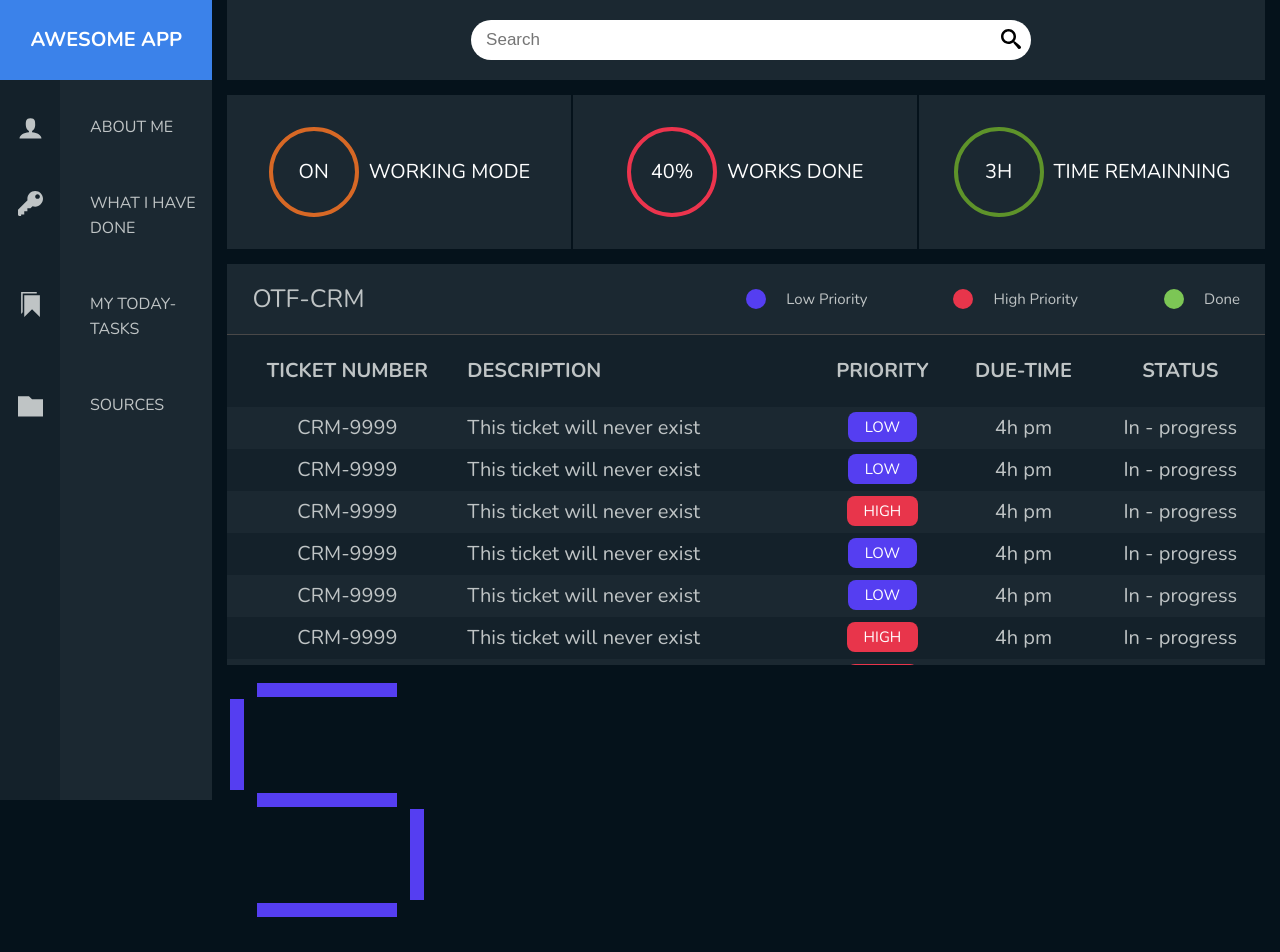
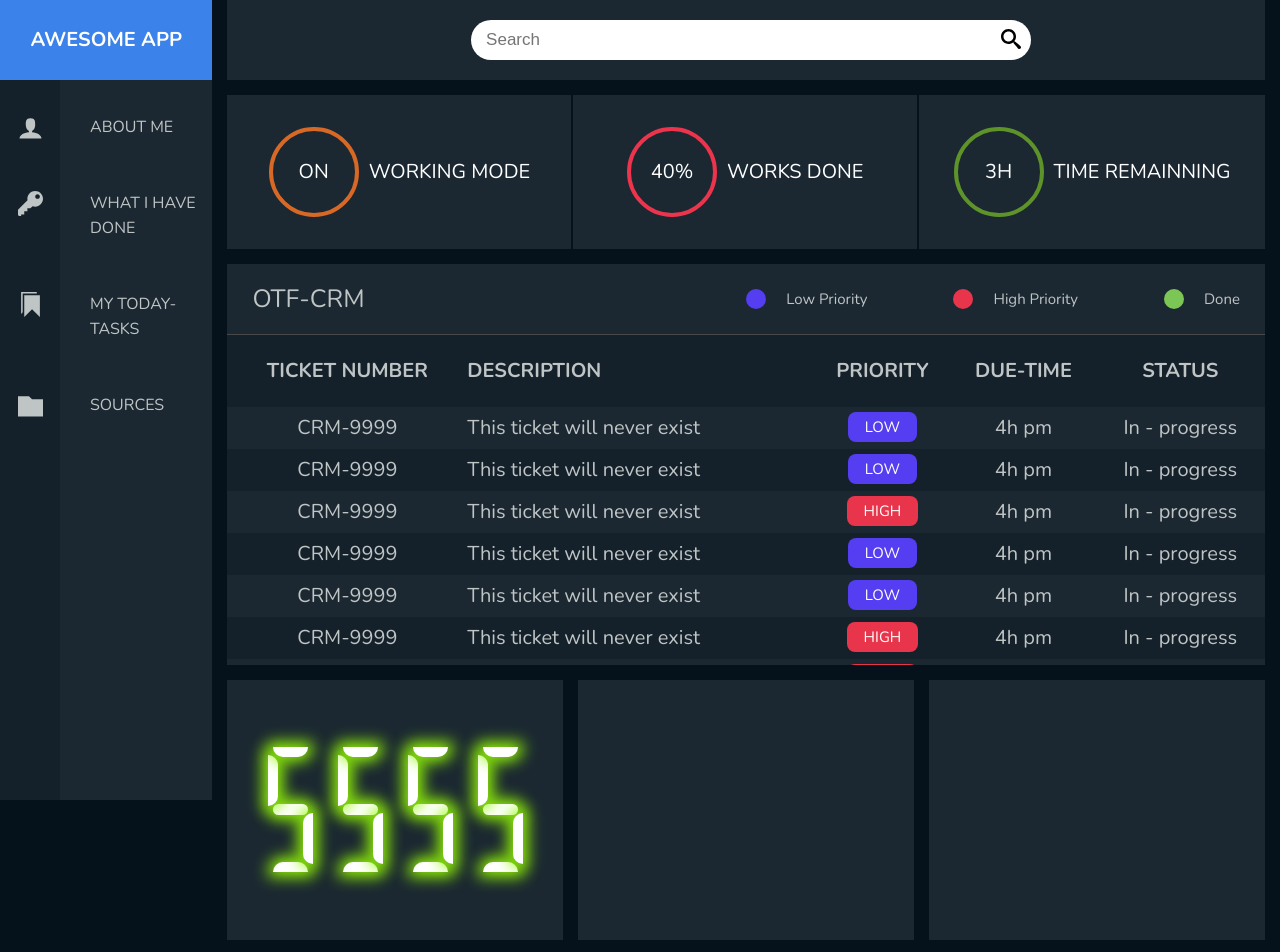
Before and after one commit to buitrungthien/my-own-app, a React (Create React App) app: page / in a window 1280 px wide. Shown: the top 952 px of the page. Built offline with nearby package versions, Linux system fonts and the light colour scheme.

Commit message:
in-progress implementing a timer

```diff
--- a/src/App.js
+++ b/src/App.js
@@ -4,7 +4,7 @@ import SideBar from './Layout/SideBar';
 import Content from './Layout/Content';
 import Statuses from './Components/Statuses';
 import Table from './Components/Table';
-import LEDNumber from './Components/LEDNumber';
+import DigitalClock from './Components/DigitalClock';
 
 function App() {
     return (
@@ -15,7 +15,11 @@ function App() {
                 <Content>
                     <Statuses />
                     <Table />
-          <LEDNumber />
+                    <div className='square-box square-box--1'>
+                        <DigitalClock />
+                    </div>
+                    <div className='square-box square-box--2'></div>
+                    <div className='square-box square-box--3'></div>
                 </Content>
             </div>
         </div>
--- a/src/Components/Avatar/index.js
+++ /dev/null
@@ -1,14 +0,0 @@
-import React from 'react';
-import './styles.scss';
-import myAvatar from '../../images/thien-avatar.jpg';
-
-const avatar = props => (
-    <div className='avatar'>
-        <div className='avatar__shape-box mg-bt-2'>
-            <img src={myAvatar} alt='My-avatar' />
-        </div>
-        <span className='avatar__brif-info'>Name: Trung Thien</span>
-    </div>
-);
-
-export default avatar;
--- a/src/Components/Avatar/styles.scss
+++ /dev/null
@@ -1,31 +0,0 @@
-.avatar {
-    display: flex;
-    flex-direction: column;
-    justify-content: center;
-    align-items: center;
-    padding: 3rem 0;
-    font-size: 1.9rem;
-
-    &__shape-box {
-        width: 25rem;
-        height: 25rem;
-        border-radius: 50%;
-        overflow: hidden;
-
-        img {
-            height: 100%;
-            width: 100%;
-        }
-    }
-
-    &__brif-info {
-        display: block;
-        padding: .5rem 1rem;
-        background-color: var(--primary-font-color);
-        color: black;
-        border-radius: 100px;
-        font-weight: 700;
-        font-family: sans-serif;
-        font-style: italic;
-    }
-}
--- /dev/null
+++ b/src/Components/DigitalClock/index.js
@@ -0,0 +1,17 @@
+import React from 'react';
+import './styles.scss';
+import LEDNumber from '../LEDNumber';
+
+const digitalClock = React.memo(props => {
+
+    return (
+        <div className='digital-clock-wrapper'>
+            <LEDNumber />
+            <LEDNumber />
+            <LEDNumber />
+            <LEDNumber />
+        </div>
+    );
+});
+
+export default digitalClock;
--- /dev/null
+++ b/src/Components/DigitalClock/styles.scss
@@ -0,0 +1,10 @@
+.digital-clock-wrapper {
+    grid-column: 1 / span 1;
+    display: flex;
+    justify-content: center;
+    align-items: center;
+
+    & > *:not(:last-child) {
+        margin-right: 2rem;
+    }
+}
--- a/src/Components/LEDNumber/styles.scss
+++ b/src/Components/LEDNumber/styles.scss
@@ -5,12 +5,12 @@
 
 .led-number {
     display: grid;
-    width: 20rem;
-    height: 30rem;
-    grid-template-columns: repeat(2, 2rem);
-    grid-template-rows: repeat(3, 2rem);
-    column-gap: 16rem;
-    row-gap: 9rem;
+    width: 5rem;
+    height: 13rem;
+    grid-template-columns: repeat(2, 1.5rem);
+    grid-template-rows: repeat(3, 1.5rem);
+    column-gap: 2rem;
+    row-gap: 4.25rem;
     justify-items: center;
     align-items: center;
 
@@ -22,48 +22,58 @@
     &__frag-5,
     &__frag-6 {
         @extend %frag-color;
+
+        &.on {
+            background-color: var(--primary-font-color);
+            box-shadow: var(--neon-shadow);
+        }
     }
 
     &__frag-0 {
         grid-row: 1 / 1;
         grid-column: 1 / -1;
+        border-bottom-left-radius: 1000px;
+        border-bottom-right-radius: 1000px;
     }
 
     &__frag-1 {
         grid-row: 1 / span 2;
         grid-column: 2 / -1;
+        border-top-left-radius: 1000px;
+        border-bottom-left-radius: 1000px;
     }
 
     &__frag-2 {
         grid-row: 2 / span 2;
         grid-column: 2 / -1;
+        border-top-left-radius: 1000px;
+        border-bottom-left-radius: 1000px;
     }
 
     &__frag-3 {
         grid-row: 3 / -1;
         grid-column: 1 / -1;
+        border-top-left-radius: 1000px;
+        border-top-right-radius: 1000px;
     }
 
     &__frag-4 {
         grid-row: 2 / span 2;
         grid-column: 1 / 2;
+        border-top-right-radius: 1000px;
+        border-bottom-right-radius: 1000px;
     }
 
     &__frag-5 {
         grid-row: 1 / span 2;
         grid-column: 1 / 2;
+        border-top-right-radius: 1000px;
+        border-bottom-right-radius: 1000px;
     }
 
     &__frag-6 {
         grid-row: 2 / 2;
         grid-column: 1 / -1;
+        border-radius: 1000px;
     }
 }
-
-.on {
-    background-color: var(--low-priority-color);
-}
-
-.off {
-    background-color: var(--primary-background-color);
-}
--- a/src/Layout/Content/styles.scss
+++ b/src/Layout/Content/styles.scss
@@ -3,7 +3,19 @@
     grid-column: 1 / -1;
 
     display: grid;
-    grid-template-columns: repeat(auto-fit, minmax(19rem, 1fr));
+    grid-template-columns: repeat(6, minmax(min-content, 1fr));
     gap: 1.5rem;
     align-content: start;
+
+    .led-1 {
+        grid-column: 2 / 2;
+    }
+
+    .led-2 {
+        grid-column: 4 / 4;
+    }
+
+    .led-3 {
+        grid-column: 6 / 6;
+    }
 }
--- a/src/Layout/SideBar/index.js
+++ b/src/Layout/SideBar/index.js
@@ -1,19 +1,15 @@
 import React from 'react';
-import Avatar from '../../Components/Avatar';
 import SideBarNav from '../../Components/SideBarNav';
-import CollapseButton from '../../Components/CollapseButton';
 import './styles.scss';
 
-const sideBar = props => (
+const sideBar = React.memo(props => (
     <aside className='sidebar'>
-        {/* <CollapseButton/> */}
-        {/* <Avatar/> */}
         <div className='brand-name'>
             Awesome App
         </div>
         <div className='sidebar__left-vertical-bar'></div>
-        <SideBarNav/>
+        <SideBarNav />
     </aside>
-);
+));
 
 export default sideBar;
--- a/src/sass/_base.scss
+++ b/src/sass/_base.scss
@@ -11,6 +11,8 @@
     --done-color: #7CC655;
     --light-border: solid 1px rgb(73, 72, 72);
     --table-hover-color: rgba(211, 219, 221, 0.219);
+    --neon-color: rgb(147, 247, 8);
+    --neon-shadow: 0 0 1.5rem .5rem var(--neon-color);
 
     //FONT VARIABLES
     --primary-font: 'Nunito', sans-serif;
@@ -63,6 +65,26 @@ body {
     padding: 1.5rem;
     padding-top: 0;
     gap: 1.5rem;
+
+    .square-box {
+        min-height: 26rem;
+        background-color: var(--lightest-gray);
+        display: flex;
+        align-items: center;
+        justify-content: center;
+
+        &--1 {
+            grid-column: 1 / span 2;
+        }
+
+        &--2 {
+            grid-column: 3 / span 2;
+        }
+
+        &--3 {
+            grid-column: 5 / span 2;
+        }
+    }
 }
 
 button {
```
Lines whose indentation alone changed are shown as unchanged.
